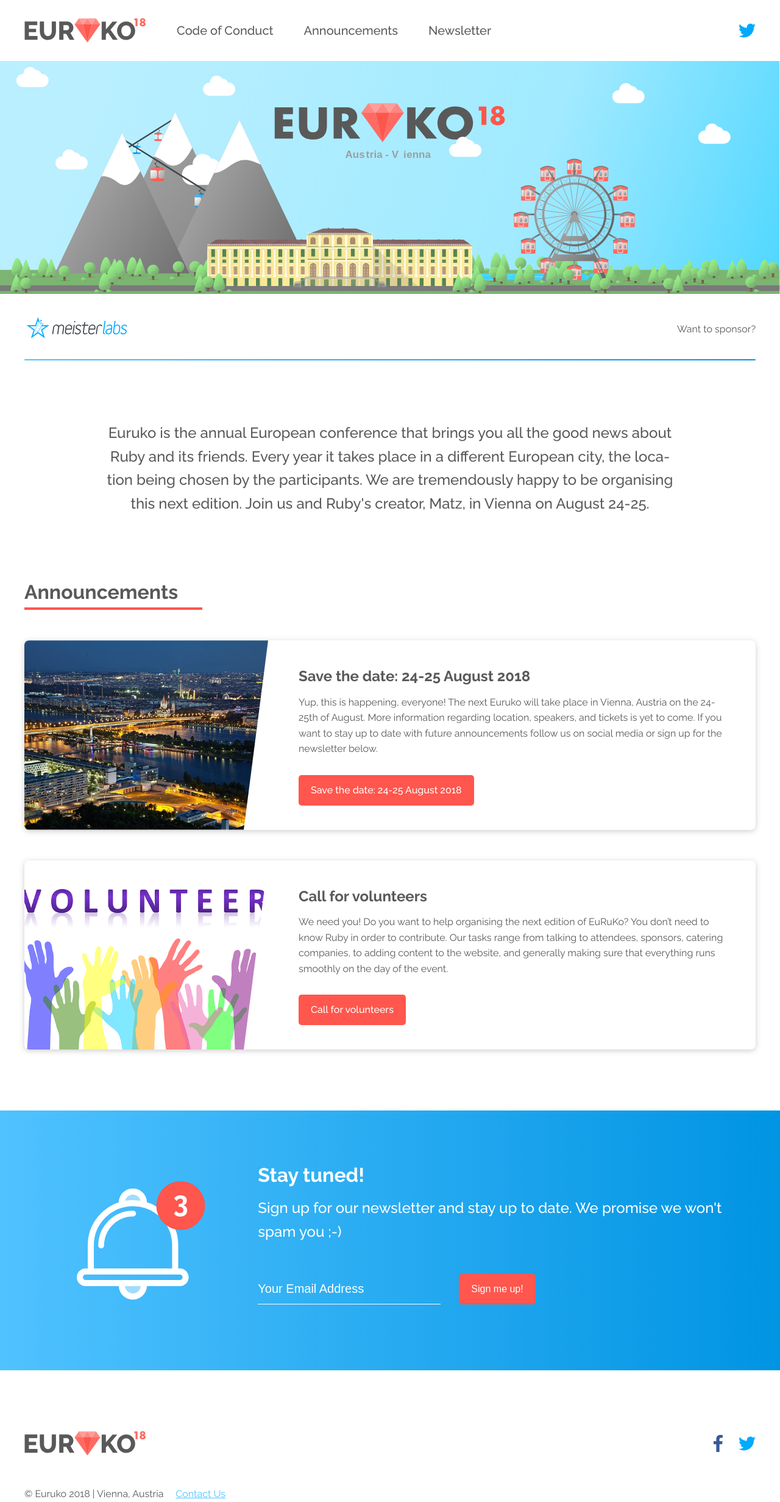
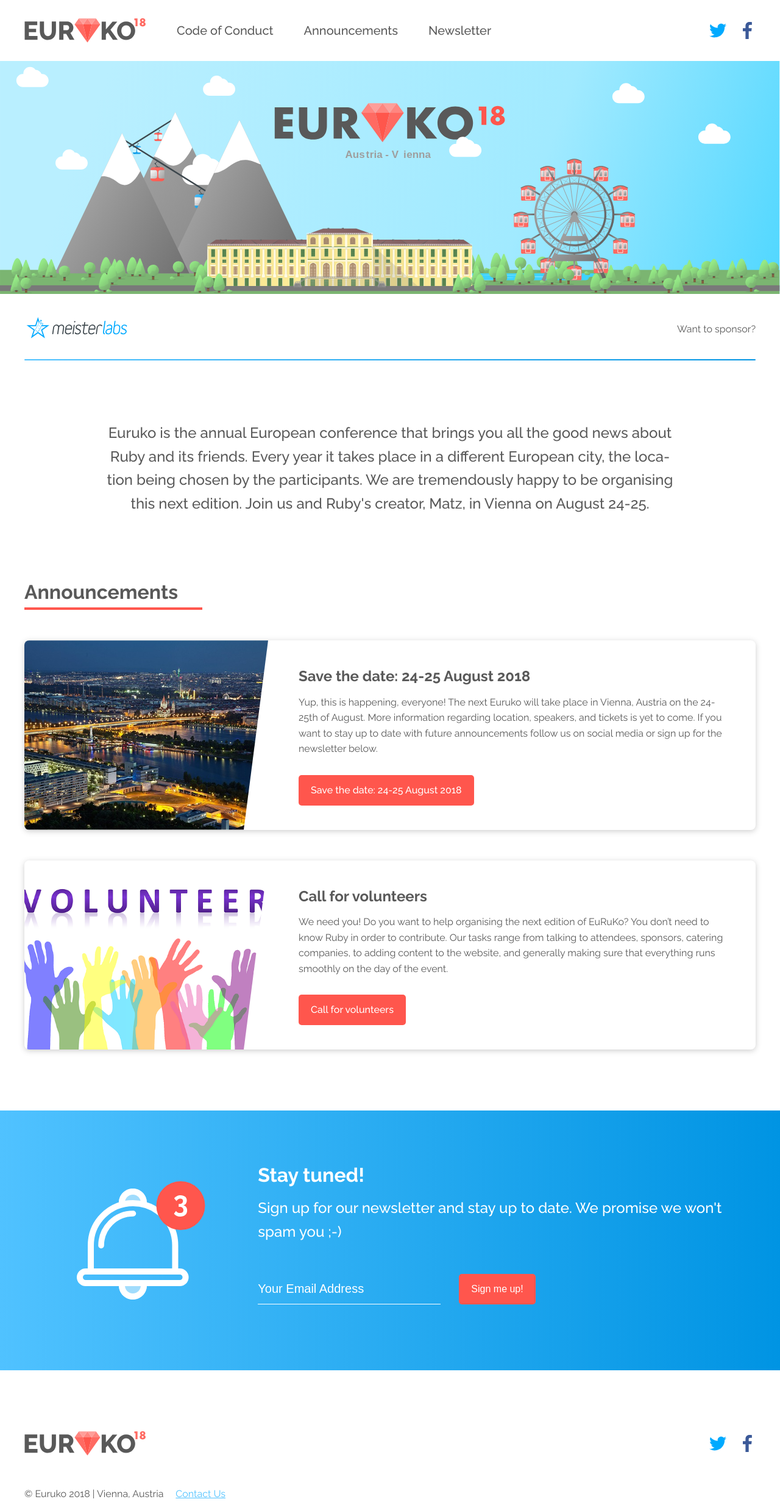
Before and after one commit to euruko/euruko2018.github.io, a Jekyll site: the page built from index.html, in a window 1280 px wide. Shown: the whole page at 61% size. Built offline with Jekyll 4.4.1, drawn with Linux system fonts in a browser that asks for light colours.

Commit message:
Social buttons UI & added FB link

```diff
--- a/_includes/footer.html
+++ b/_includes/footer.html
@@ -2,14 +2,7 @@
     <view column class="layout-wrapper">
         <view class="justify-sb align-items-center">
             {% include logo.html %}
-            <view class="social-buttons">
-                <a href="https://facebook.com">
-                    <img src="/assets/images/services/facebook.svg" />
-                </a>
-                <a href="https://twitter.com/euruko">
-                    <img src="/assets/images/services/twitter.svg" />
-                </a>
-            </view>
+            {% include social_buttons.html %}
         </view>
         <view class="subfooter">
             <p>&copy; Euruko 2018 | Vienna, Austria</p>
--- a/_includes/navigation.html
+++ b/_includes/navigation.html
@@ -6,10 +6,6 @@
             <a href="/#announcements">Announcements</a>
             <a href="/#newsletter">Newsletter</a>
         </view>
-        <view class="social-buttons">
-            <a href="https://twitter.com/euruko">
-                <img src="/assets/images/services/twitter.svg"/>
-            </a>
-        </view>
+        {% include social_buttons.html %}
     </view>
 </nav>
--- /dev/null
+++ b/_includes/social_buttons.html
@@ -0,0 +1,9 @@
+<view class="social-buttons">
+    <a href="https://twitter.com/euruko" target="_blank">
+        <img src="/assets/images/services/twitter.svg"/>
+    </a>
+
+    <a href="https://www.facebook.com/eurukoconference" target="_blank">
+        <img src="/assets/images/services/facebook.svg"/>
+    </a>
+</view>
```
